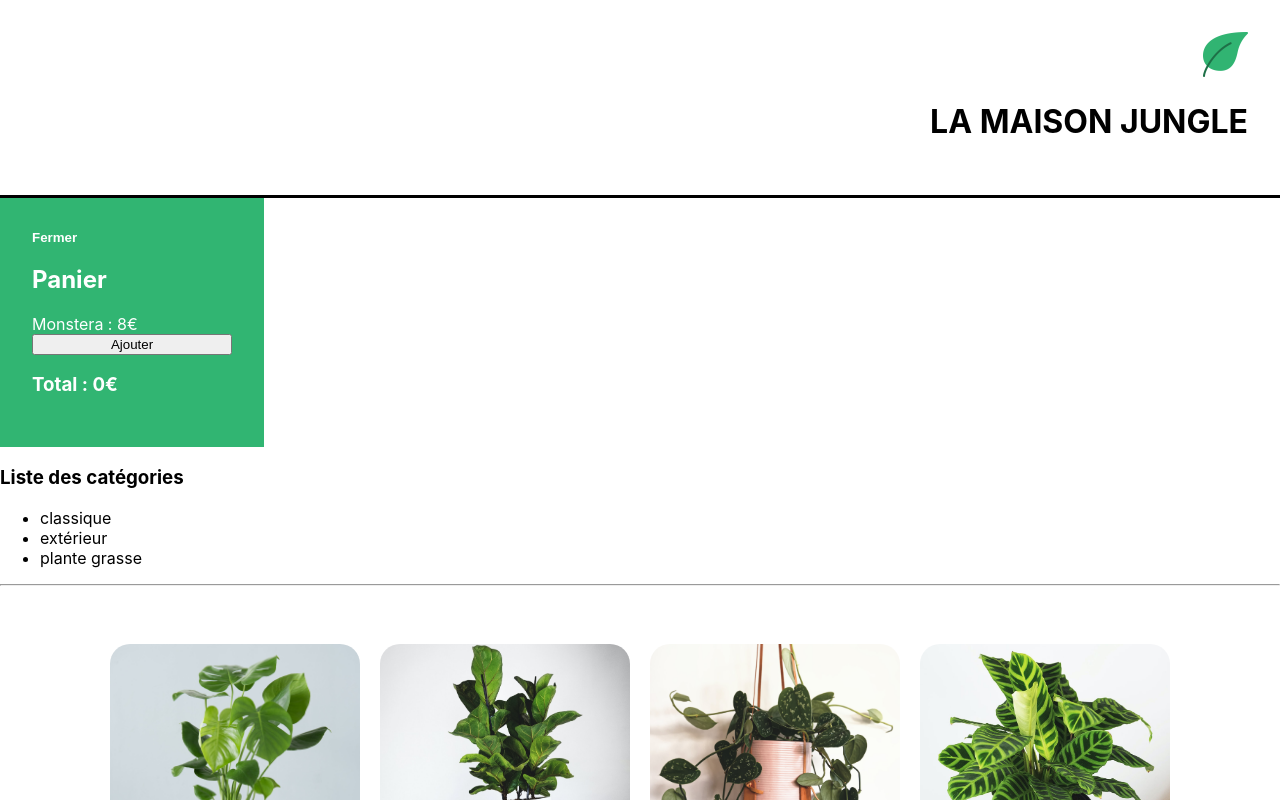
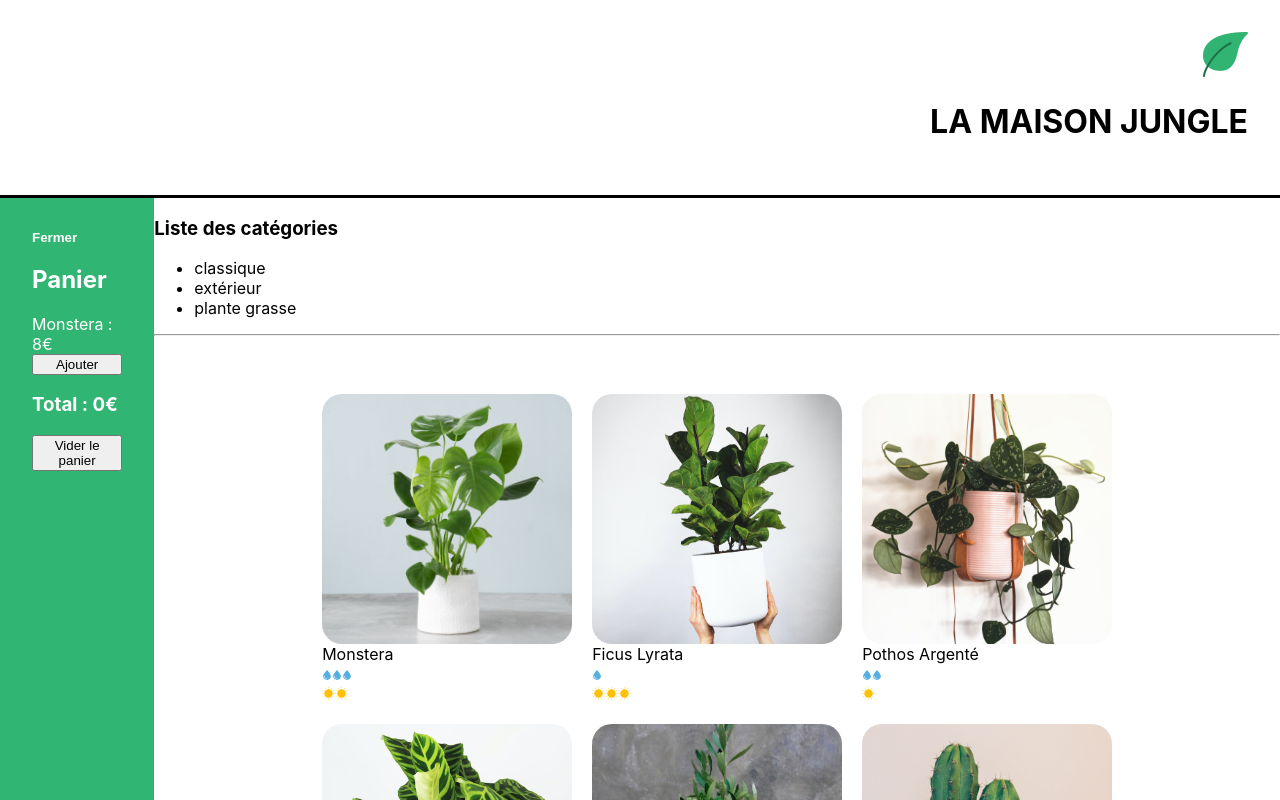
Before and after one commit to wadjith/la-maison-jungle, a React (Create React App) app: page / in a window 1280 px wide. Shown: the top 800 px of the page. Built offline with nearby package versions, Linux system fonts and the light colour scheme.

Commit message:
Solution à l'exercice P3C1
Ajout d'un bouton pour vider le panier

```diff
--- a/src/components/App.js
+++ b/src/components/App.js
@@ -1,20 +1,24 @@
-//import logo from '../src/logo.svg';
-import '../styles/App.css';
-import Banner from './Banner';
-import Cart from './Cart';
-import ShoppingList from './ShoppingList';
-import Footer from './Footer';
+import Banner from './Banner'
+import logo from '../assets/logo.png'
+import Cart from './Cart'
+import Footer from './Footer'
+import ShoppingList from './ShoppingList'
+import '../styles/Layout.css'
 
 function App() {
 	return (
 		<div>
-      <Banner />
+			<Banner>
+				<img src={logo} alt='La maison jungle' className='lmj-logo' />
+				<h1 className='lmj-title'>La maison jungle</h1>
+			</Banner>
+			<div className='lmj-layout-inner'>
 				<Cart />
 				<ShoppingList />
+			</div>
 			<Footer />
 		</div>
-
-  );
+	)
 }
 
 export default App;
--- a/src/components/Cart.js
+++ b/src/components/Cart.js
@@ -18,6 +18,7 @@ function Cart() {
 			<div>Monstera : {monsteraPrice}€</div>
 			<button onClick={() => updateCart(cart + 1)}>Ajouter</button>
 			<h3>Total : {monsteraPrice * cart}€</h3>
+            <button onClick={() => updateCart(0)}>Vider le panier</button>
 		</div>
 	) : (
 		<div className='lmj-cart-closed'>
```
Lines whose indentation alone changed are shown as unchanged.
